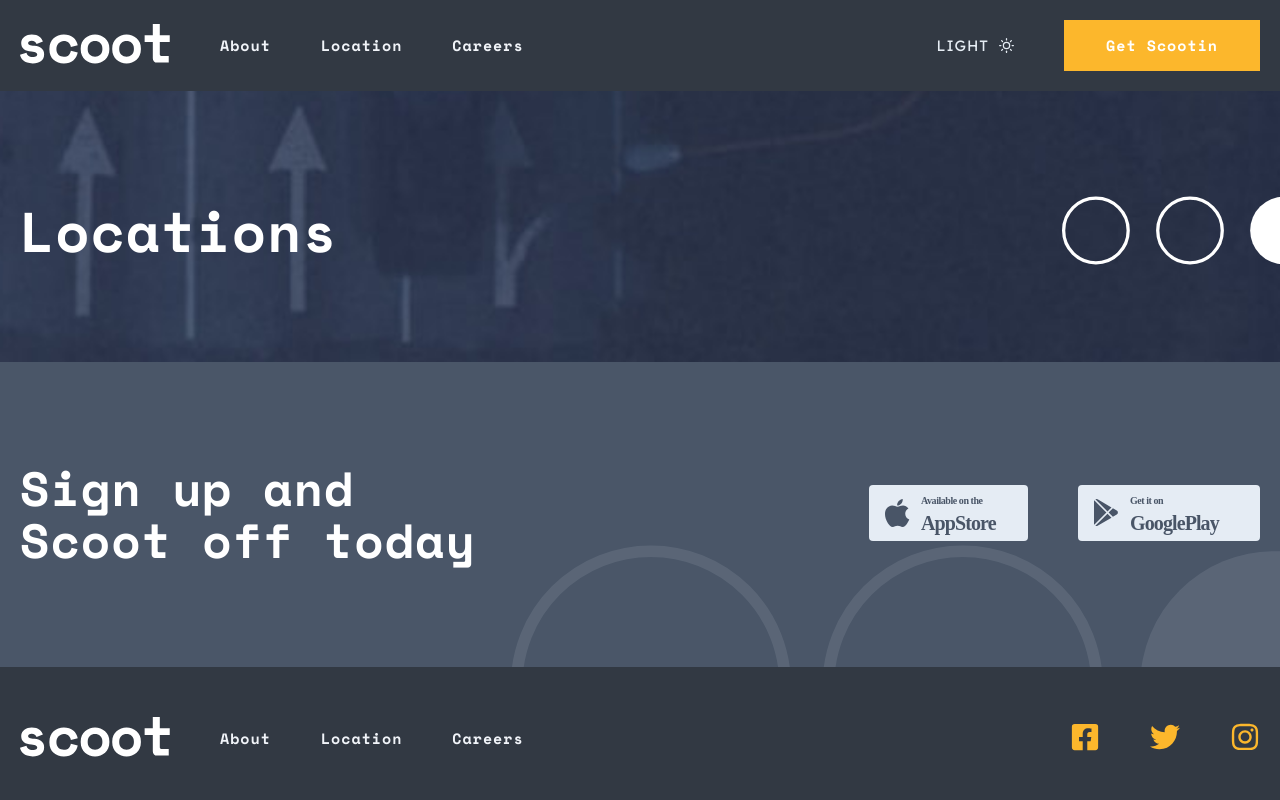
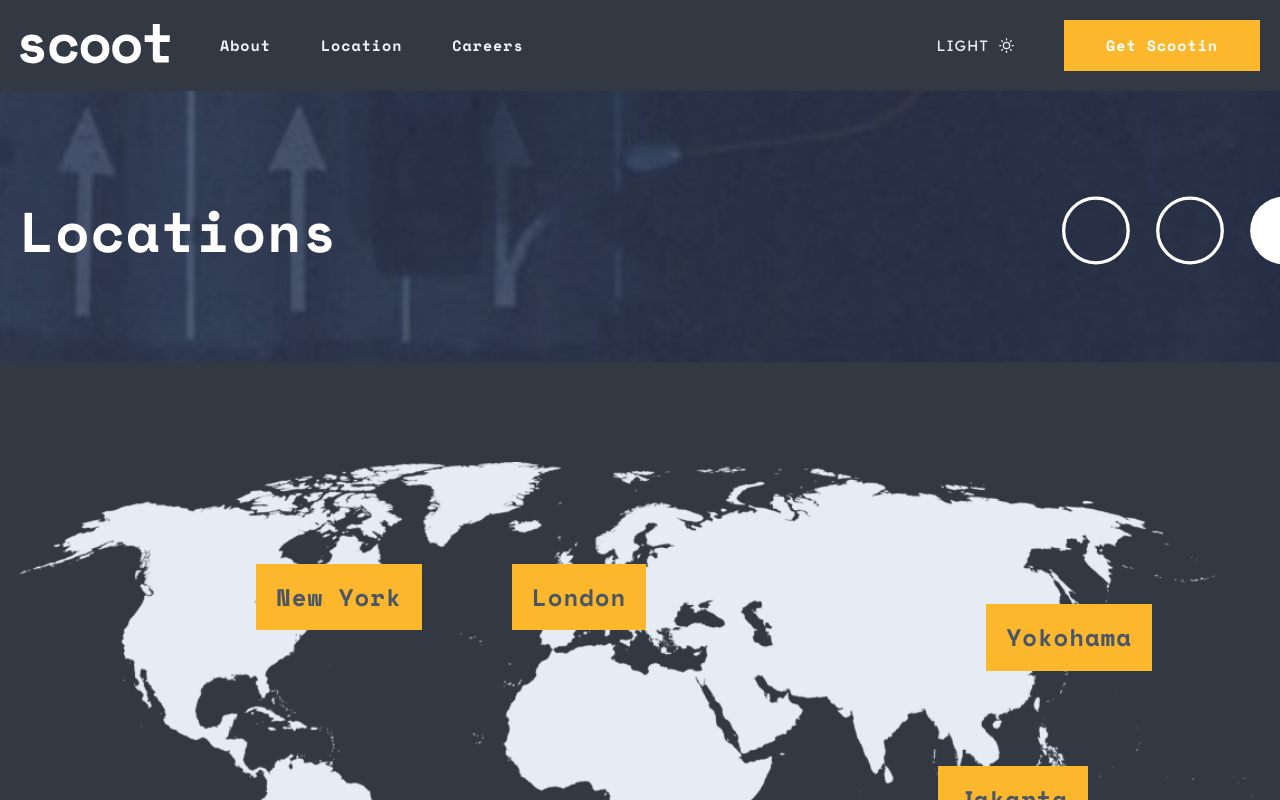
Before and after one commit to habibdev96/FEM-scoot-multi-page-website, a React (Create React App) app: page /Location in a window 1280 px wide. Shown: the top 800 px of the page. Built offline with nearby package versions, Linux system fonts and the light colour scheme.

Commit message:
created map section

```diff
--- /dev/null
+++ b/src/components/Location/MapSection.js
@@ -0,0 +1,70 @@
+import styled from 'styled-components';
+import map from '../../assets/images/world-map-desktop.png';
+import {
+  sectionSpacingMd,
+  maxWidthLg,
+  headingStyles,
+} from '../../abstracts/Mixins';
+
+const Container = styled.div`
+  ${sectionSpacingMd}
+  ${maxWidthLg}
+  position: relative;
+
+  .tab {
+    background-color: var(--yellow);
+    width: fit-content;
+    padding: 2rem;
+    position: absolute;
+
+    &--1 {
+      top: 25%;
+      left: 20%;
+    }
+
+    &--2 {
+      top: 25%;
+      left: 40%;
+    }
+
+    &--3 {
+      top: 30%;
+      right: 10%;
+    }
+
+    &--4 {
+      top: 50%;
+      right: 15%;
+    }
+
+    h2 {
+      ${headingStyles}
+      font-size: 2.4rem;
+      color: var(--darkNavy);
+    }
+  }
+`;
+
+const MapSection = () => {
+  return (
+    <section>
+      <Container>
+        <img src={map} alt='' />
+        <div className='tab tab--1'>
+          <h2>New York</h2>
+        </div>
+        <div className='tab tab--2'>
+          <h2>London</h2>
+        </div>
+        <div className='tab tab--3'>
+          <h2>Yokohama</h2>
+        </div>
+        <div className='tab tab--4'>
+          <h2>Jakarta</h2>
+        </div>
+      </Container>
+    </section>
+  );
+};
+
+export default MapSection;
--- a/src/pages/Location.js
+++ b/src/pages/Location.js
@@ -1,10 +1,14 @@
 import SubHero from '../components/Shared/SubHero';
 import bg from '../assets/images/careers-locations-hero-desktop.jpg';
+import MapSection from '../components/Location/MapSection';
 
 const Location = () => {
   return (
     <>
       <SubHero title='Locations' bg={bg} />
+      <main>
+        <MapSection />
+      </main>
     </>
   );
 };
```
